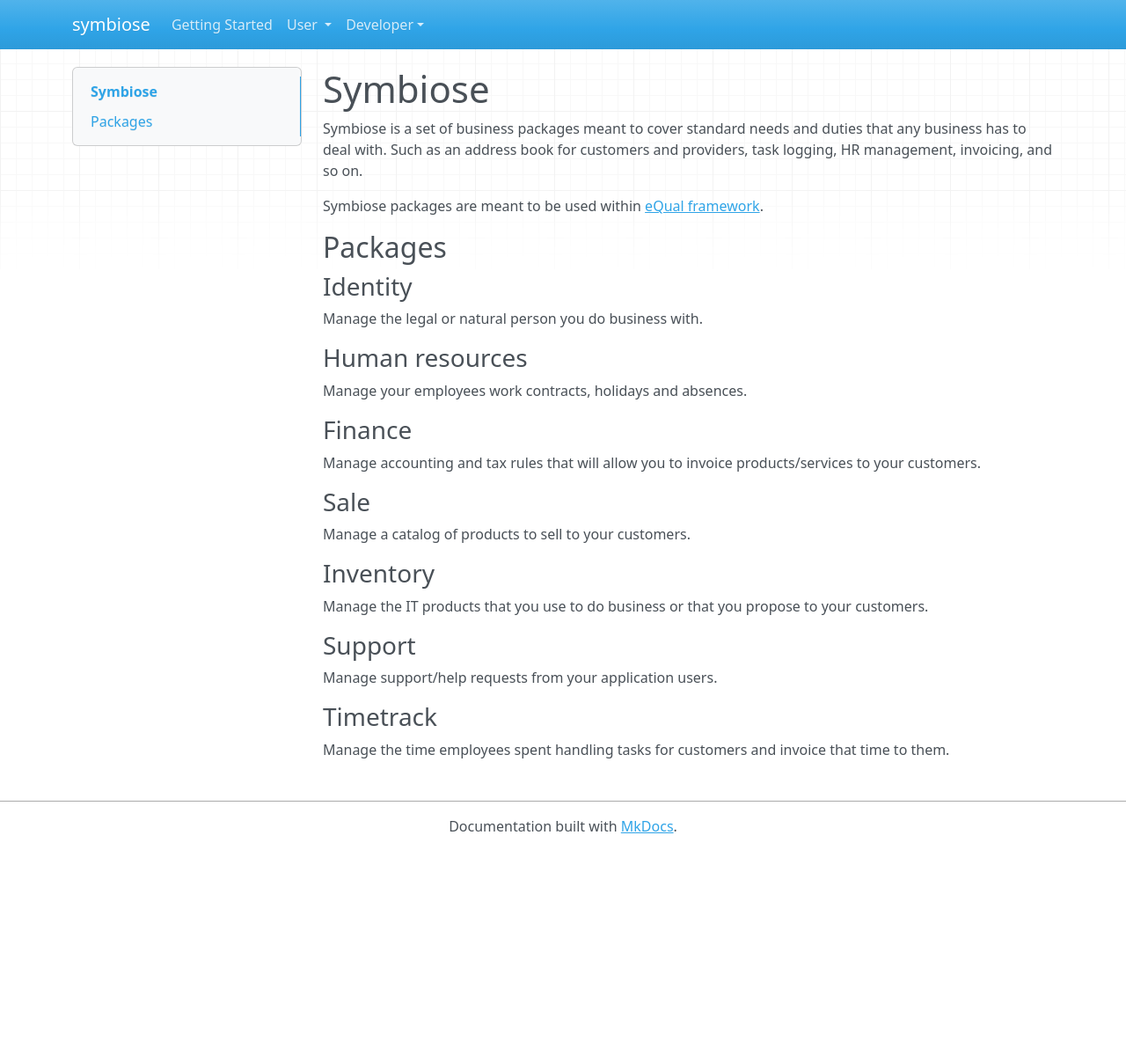
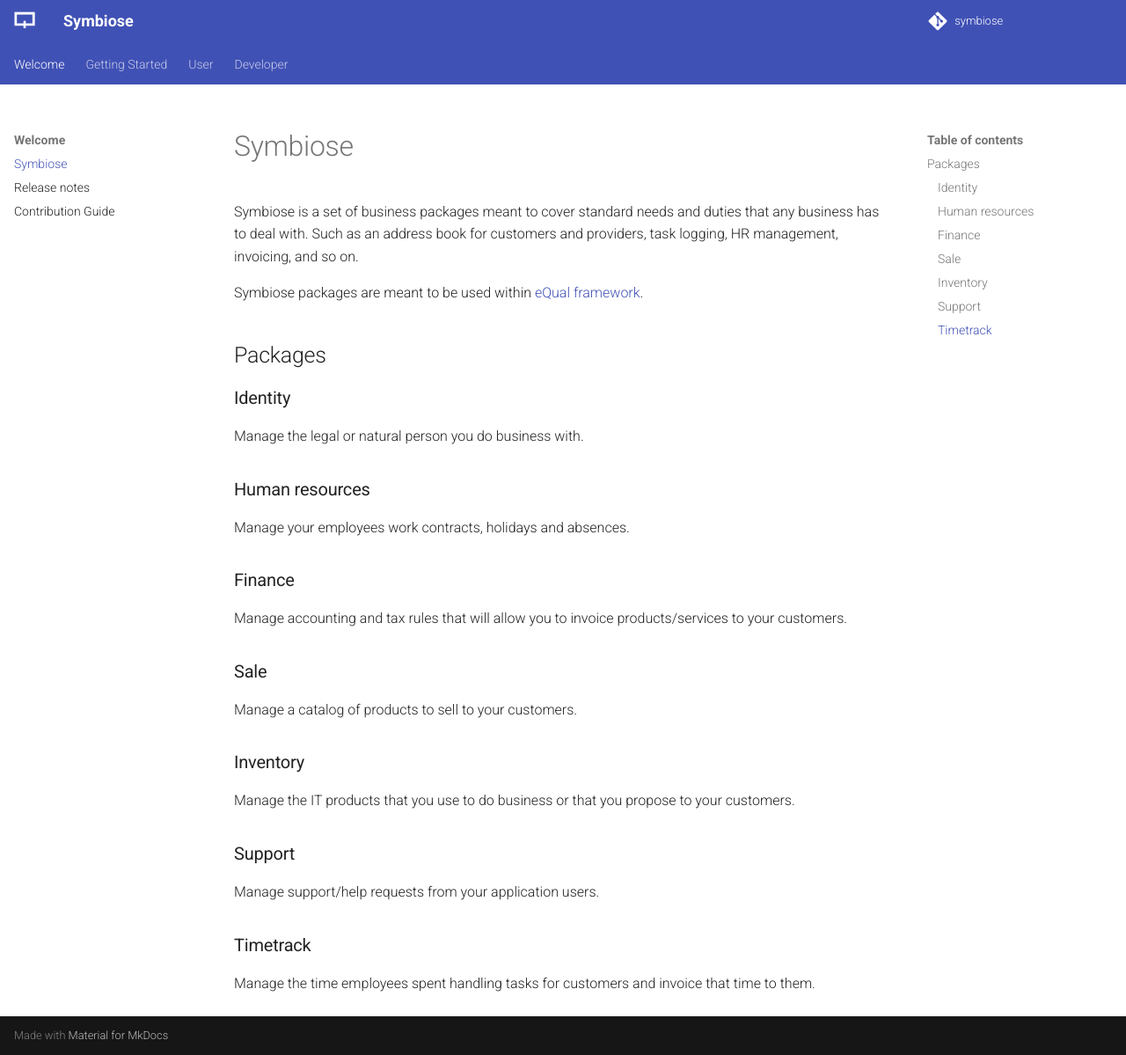
Before and after one commit to yesbabylon/symbiose-doc, an MkDocs documentation site: the page built from docs/index.md, in a window 1280 px wide and 1199 px high. Shown: the whole window at 88% size. Built offline with MkDocs 1.6.1 and Material for MkDocs 9.7.7, drawn with Linux system fonts in a browser that asks for light colours; nearby versions of some CDN libraries; comment, search, counter and statistics services are not loaded.

Commit message:
Add material theme for mkdocs and harmonize with equal doc

```diff
--- a/docs/assets/css/extra.css
+++ b/docs/assets/css/extra.css
@@ -1,10 +1,10 @@
-
 body {
- 	font-weight: 300;
+	font-weight: 300;
 }
 
 article table {
 	font-size: 0.95em !important;
+	border-radius: 10px !important;
 }
 
 article table th {
@@ -13,7 +13,16 @@
 	background-color: #3f51b5 !important;
 	white-space: nowrap;
 }
+article table th strong {
+	color: white;
+	font-weight: 500;
+}
 
 article .admonition {
 	font-size: 0.95em !important;
 }
+
+.md-grid {
+	/* allow use of max available space in the center area */
+	max-width: 100%;
+}
--- a/mkdocs.yml
+++ b/mkdocs.yml
@@ -1,5 +1,31 @@
-site_name: "symbiose"
+site_name: 'Symbiose'
+docs_dir: docs
+repo_name: symbiose
+repo_url: https://github.com/yesbabylon/symbiose
+theme:
+  name: material
+  favicon: 'assets/img/favicon.png'
+  logo: 'assets/img/eq_logo.png'
+  feature:
+    tabs: true
+  features:
+    - navigation.instant
+    - navigation.tracking
+    - navigation.tabs
+  # 404 page
+  static_templates:
+    - 404.html
+extra_css:
+  - 'assets/css/extra.css'
+plugins:
+  - plantuml:
+      puml_url: https://www.plantuml.com/plantuml/
+      num_workers: 8
 nav:
+  - 'Welcome':
+      - 'Symbiose': 'index.md'
+      - 'Release notes': 'welcome/release-notes.md'
+      - 'Contribution Guide': 'welcome/contribution-guide.md'
   - 'Getting Started': 'developer-manual/install-symbiose.md'
   - 'User ':
       - 'Account': 'user-manual/user-account.md'
@@ -9,13 +35,9 @@
           - 'Project': 'user-manual/timetrack/project.md'
           - 'Sale Model': 'user-manual/timetrack/time-entry-sale-model.md'
   - 'Developer':
-      - 'Package': 'developer-manual/package-description.md'
+      - 'Packages': 'developer-manual/package-description.md'
       - 'Timetrack':
           - 'Summary': 'developer-manual/timetrack/index.md'
           - 'Classes': 'developer-manual/timetrack/classes.md'
           - 'Actions': 'developer-manual/timetrack/actions.md'
           - 'Uml': 'developer-manual/timetrack/uml/objet-relational/index.md'
-plugins:
-  - plantuml:
-      puml_url: https://www.plantuml.com/plantuml/
-      num_workers: 8
```
Also changed, not shown: docs/welcome/contribution-guide.md (added, +99 -0 lines), docs/welcome/release-notes.md (added).
